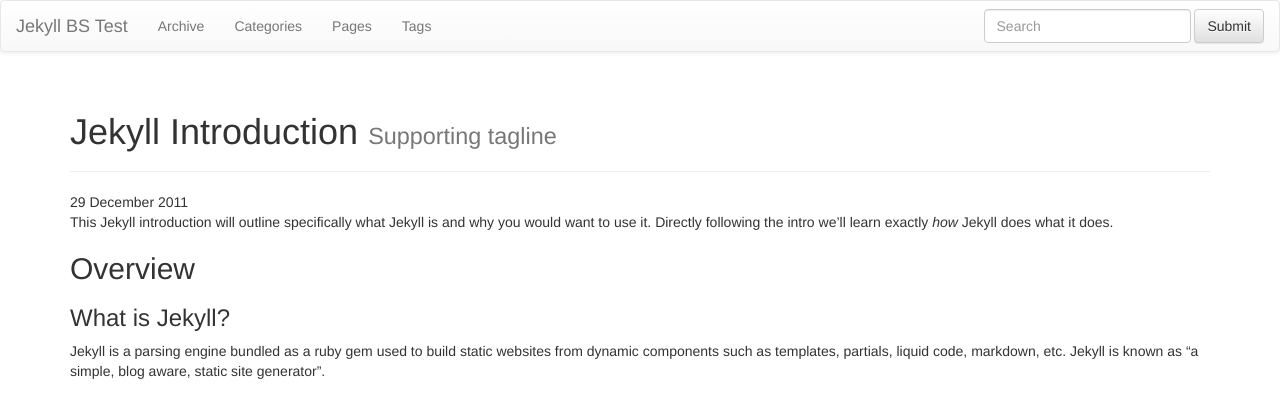
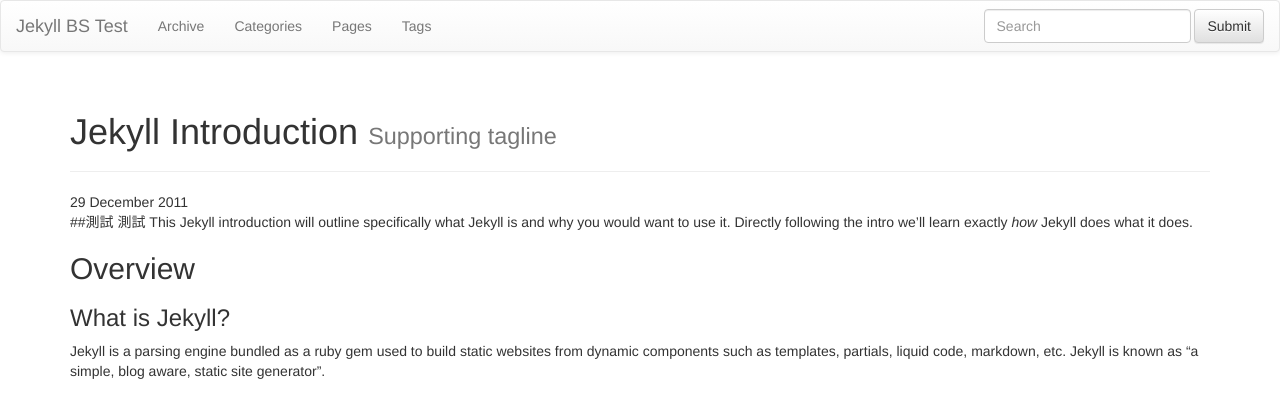
Before and after one commit to owl0501/GitHubPages_JekyII, a Jekyll site: the page built from _posts/core-samples/2011-12-29-jekyll-introduction.md, in a window 1280 px wide and 900 px high. Shown: the top 402 px of the window. Built offline with Jekyll 4.4.1, drawn with Linux system fonts in a browser that asks for light colours; nearby versions of some CDN libraries; library files that are not in the unit come from our copies; comment, search, counter and statistics services are not loaded.

Commit message:
[modify] post

```diff
--- a/_posts/core-samples/2011-12-29-jekyll-introduction.md
+++ b/_posts/core-samples/2011-12-29-jekyll-introduction.md
@@ -6,6 +6,7 @@ tags : [intro, beginner, jekyll, tutorial]
 ---
 {% include JB/setup %}
 
+##測試 測試
 This Jekyll introduction will outline specifically  what Jekyll is and why you would want to use it.
 Directly following the intro we'll learn exactly _how_ Jekyll does what it does.
 
```
